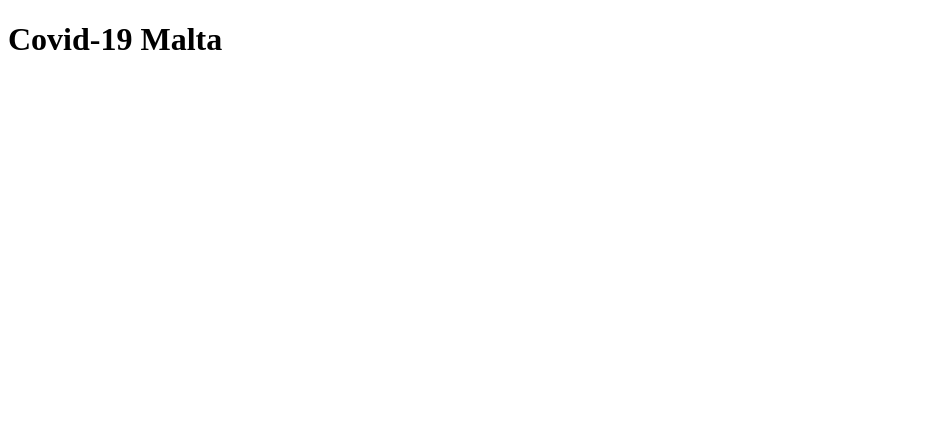
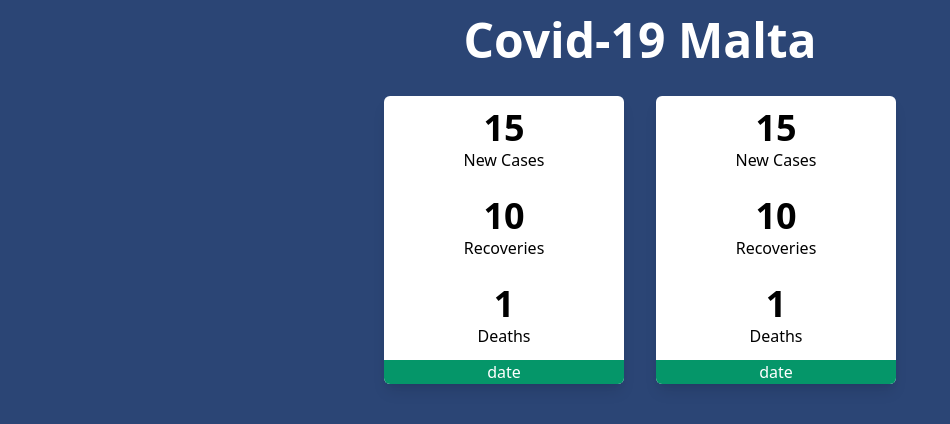
Before and after one commit to carlosgauci/covid-19-tracker-malta, a React (Create React App) app: page / in a window 1280 px wide. Shown: the top 424 px of the page, without its empty margins (0-950 px from the left). Built offline with nearby package versions, Linux system fonts and the light colour scheme.

Commit message:
add card styling

```diff
--- /dev/null
+++ b/craco.config.js
@@ -0,0 +1,7 @@
+module.exports = {
+  style: {
+    postcss: {
+      plugins: [require("tailwindcss"), require("autoprefixer")],
+    },
+  },
+};
--- a/src/components/Card.js
+++ b/src/components/Card.js
@@ -1,7 +1,26 @@
 import React from "react";
 
 const Card = () => {
-  return <div></div>;
+  return (
+    <article className="bg-white w-60 rounded-md overflow-hidden mx-4 shadow-lg">
+      <div className="py-3 flex flex-col items-center">
+        <p className="text-4xl font-semibold">15</p>
+        <p>New Cases</p>
+      </div>
+
+      <div className="py-3 flex flex-col items-center">
+        <p className="text-4xl font-semibold">10</p>
+        <p>Recoveries</p>
+      </div>
+
+      <div className="py-3 flex flex-col items-center">
+        <p className="text-4xl font-semibold">1</p>
+        <p>Deaths</p>
+      </div>
+
+      <div className="bg-green-600 text-white text-center">date</div>
+    </article>
+  );
 };
 
 export default Card;
--- a/src/components/CardSection.js
+++ b/src/components/CardSection.js
@@ -1,7 +1,13 @@
 import React from "react";
+import Card from "./Card";
 
 const CardSection = () => {
-  return <div></div>;
+  return (
+    <section className="container flex justify-center py-4">
+      <Card />
+      <Card />
+    </section>
+  );
 };
 
 export default CardSection;
--- a/src/components/Header.js
+++ b/src/components/Header.js
@@ -2,8 +2,10 @@ import React from "react";
 
 const Header = () => {
   return (
-    <header>
-      <h1>Covid-19 Malta</h1>
+    <header className="container py-4">
+      <h1 className="text-5xl text-white font-semibold text-center">
+        Covid-19 Malta
+      </h1>
     </header>
   );
 };
--- /dev/null
+++ b/src/index.css
@@ -0,0 +1,9 @@
+@tailwind base;
+@tailwind components;
+@tailwind utilities;
+
+@layer utilities {
+  body {
+    background-color: #2b4575;
+  }
+}
--- a/src/index.js
+++ b/src/index.js
@@ -1,5 +1,6 @@
 import React from "react";
 import ReactDOM from "react-dom";
 import App from "./components/App";
+import "./index.css";
 
 ReactDOM.render(<App />, document.getElementById("root"));
--- /dev/null
+++ b/tailwind.config.js
@@ -0,0 +1,19 @@
+module.exports = {
+  purge: ["./src/**/*.{js,jsx,ts,tsx}", "./public/index.html"],
+  darkMode: false,
+  theme: {
+    container: {
+      padding: {
+        DEFAULT: "1rem",
+        md: "2rem",
+        xl: "4rem",
+      },
+      center: true,
+    },
+    extend: {},
+  },
+  variants: {
+    extend: {},
+  },
+  plugins: [],
+};
```
Also changed, not shown: package.json (+9 -3 lines), 1 other file (tests, documents, lock files or other folders).
